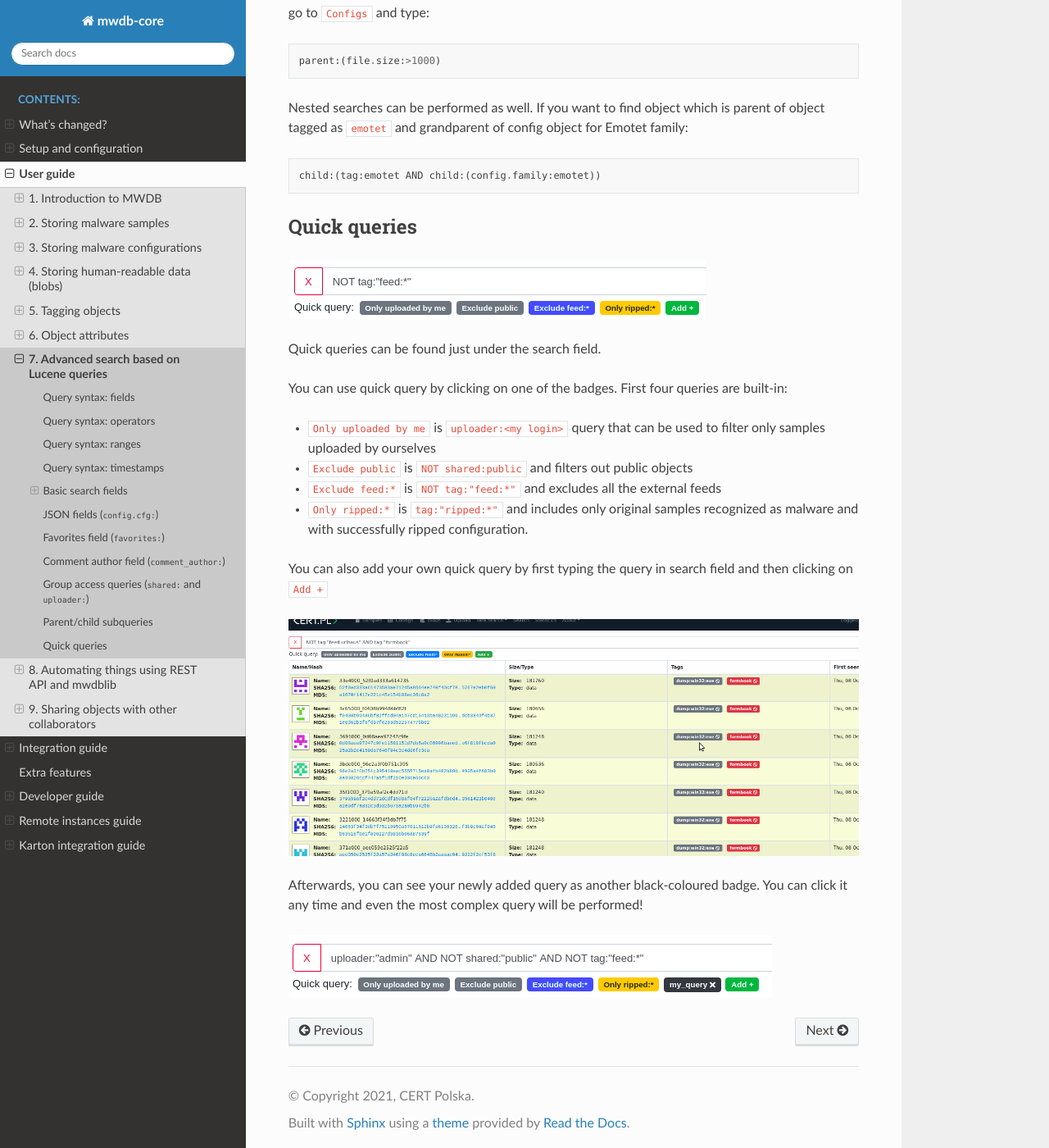
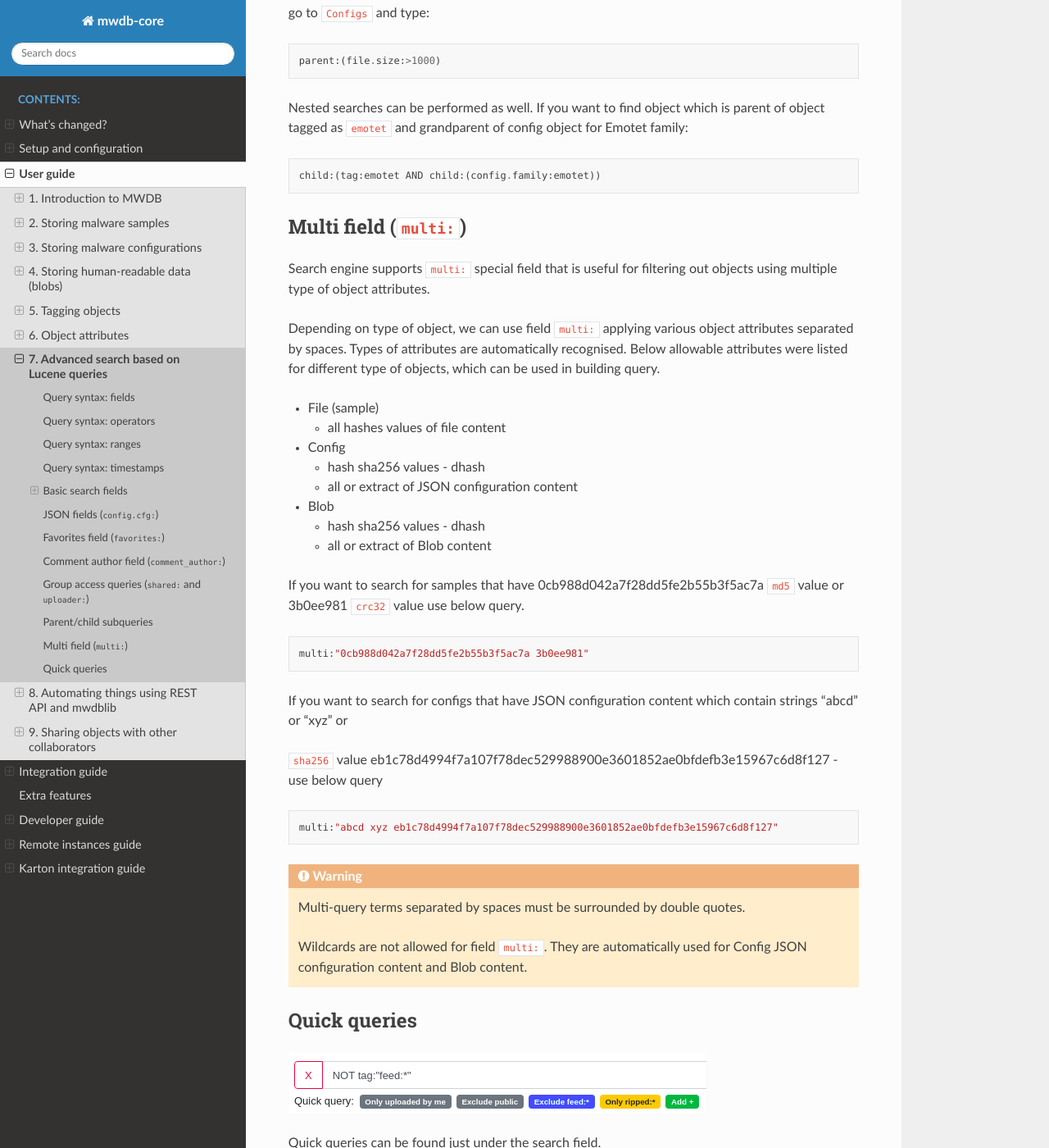
Before and after one commit to CERT-Polska/mwdb-core, a Sphinx documentation site: the page built from docs/user-guide/7-Lucene-search.rst, in a window 1280 px wide and 1400 px high, scrolled down 7941 px. Shown: the whole window at 82% size. Built offline with Sphinx 7.4.7 and the Read the Docs theme 2.0.0, drawn with Linux system fonts in a browser that asks for light colours.

Commit message:
User documentation for multi field

```diff
--- a/docs/user-guide/7-Lucene-search.rst
+++ b/docs/user-guide/7-Lucene-search.rst
@@ -364,6 +364,52 @@ Nested searches can be performed as well. If you want to find object which is pa
 
    child:(tag:emotet AND child:(config.family:emotet))
 
+Multi field (\ ``multi:``\ )
+------------------------------------------------------------
+
+Search engine supports ``multi:`` special field that is useful for filtering out objects using multiple
+type of object attributes.
+
+Depending on type of object, we can use field ``multi:`` applying various object attributes separated by spaces.
+Types of attributes are automatically recognised.
+Below allowable attributes were listed for different type of objects, which can be used in building query.
+
+* File (sample)
+
+  * all hashes values of file content
+
+* Config
+
+  * hash sha256 values - dhash
+  * all or extract of JSON configuration content
+
+* Blob
+
+  * hash sha256 values - dhash
+  * all or extract of Blob content
+
+
+If you want to search for samples that have 0cb988d042a7f28dd5fe2b55b3f5ac7a ``md5`` value or
+3b0ee981 ``crc32`` value use below query.
+
+.. code-block::
+
+   multi:"0cb988d042a7f28dd5fe2b55b3f5ac7a 3b0ee981"
+
+If you want to search for configs that have JSON configuration content which contain strings "abcd" or "xyz" or
+
+``sha256`` value eb1c78d4994f7a107f78dec529988900e3601852ae0bfdefb3e15967c6d8f127 - use below query
+
+.. code-block::
+
+   multi:"abcd xyz eb1c78d4994f7a107f78dec529988900e3601852ae0bfdefb3e15967c6d8f127"
+
+.. warning::
+
+    Multi-query terms separated by spaces must be surrounded by double quotes.
+
+    Wildcards are not allowed for field ``multi:``. They are automatically used for Config JSON configuration content and Blob content.
+
 Quick queries
 -------------
 
```
